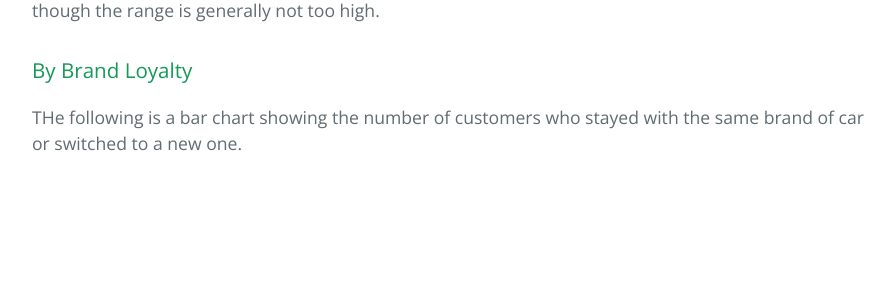
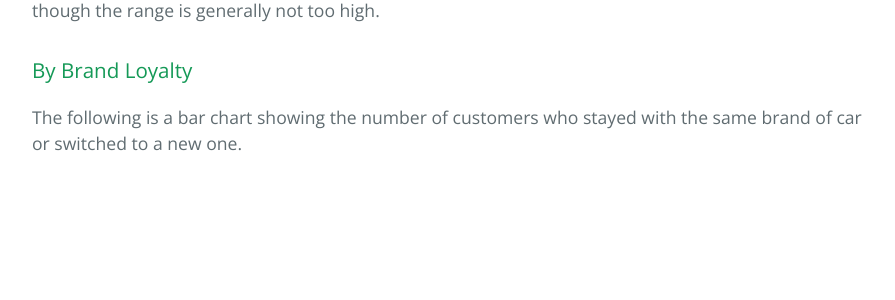
Before and after one commit to simzou/cars-analysis, a Jekyll site: the page built from page-03.md, in a window 1280 px wide and 900 px high, scrolled down 4768 px. Shown: the part 155-455 px from the top of the window, without its empty margins (192-1087 px from the left). Built offline with Jekyll 4.4.1, drawn with Linux system fonts in a browser that asks for light colours; nearby versions of some CDN libraries; comment, search, counter and statistics services are not loaded.

Commit message:
fixed typo on page-03

```diff
--- a/page-03.md
+++ b/page-03.md
@@ -55,7 +55,7 @@ We see that in the northern central United States, vehicles purchased tend to be
 
 ### By Brand Loyalty
 
-THe following is a bar chart showing the number of customers who stayed with the same brand of car or switched to a new one.
+The following is a bar chart showing the number of customers who stayed with the same brand of car or switched to a new one.
 
 <div class="chart" id="loyalty-bar-chart"></div>
 
```
